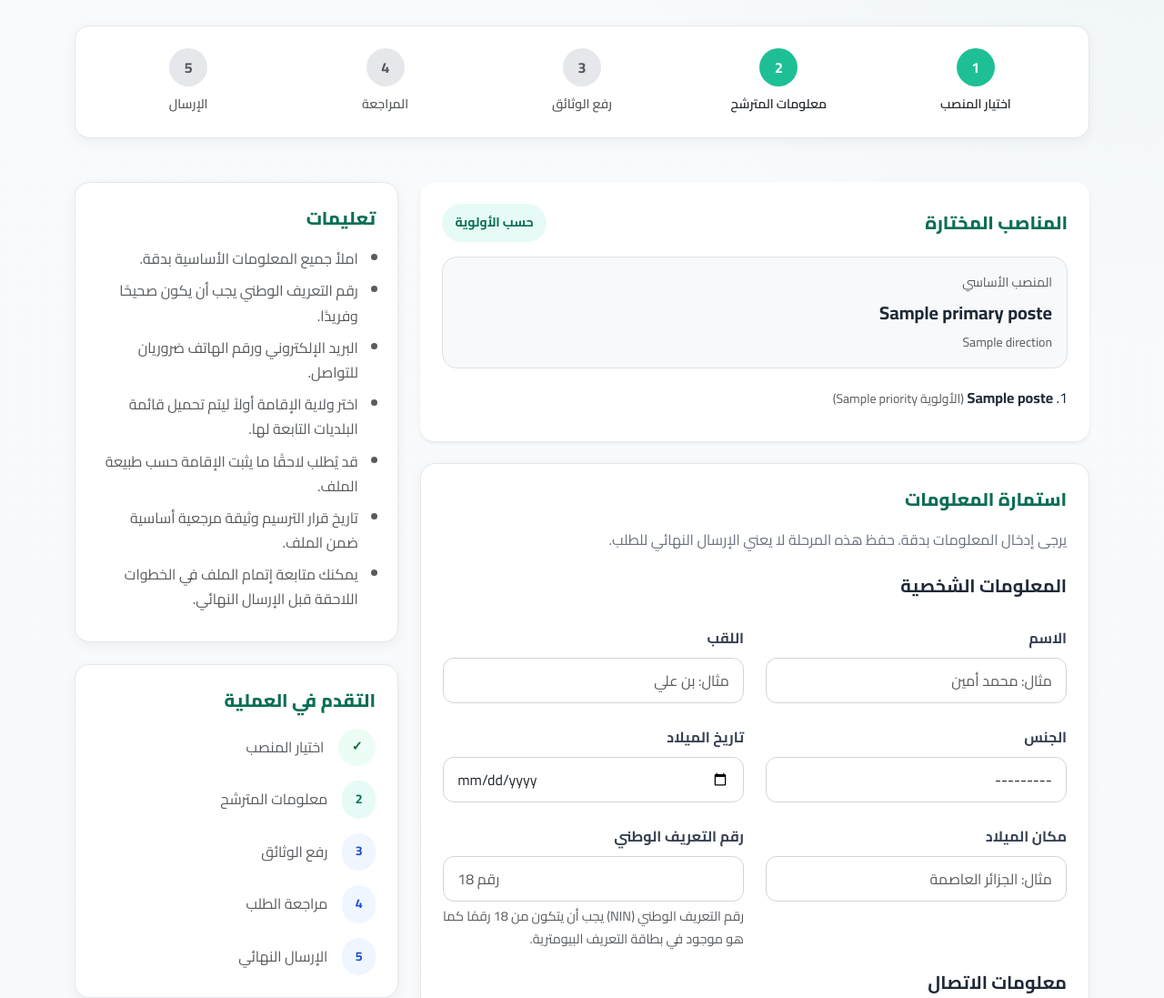
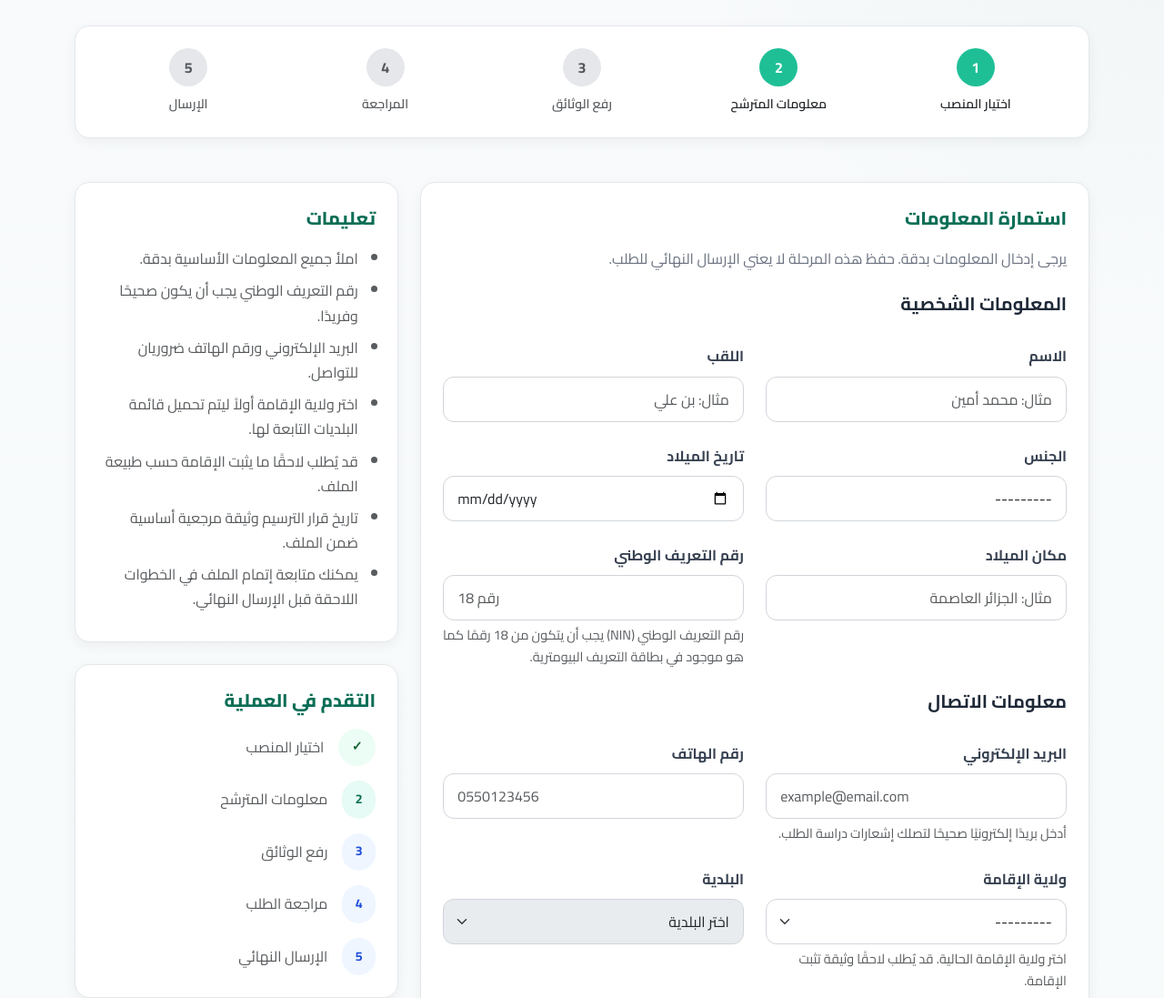
Before and after one commit to wbenelmir/career, a Django app: template templates/public/applications/candidate_information.html in a window 1280 px wide. Shown: the part 230-1327 px from the top of the page at 91% size. Run offline with Django 3.2, Linux system fonts and the light colour scheme; tables that the repository leaves empty hold one stand-in row (values such as "Sample post"); the template is opened without the code that fills it: values that come from a table or form of the project are taken from there, most other values are stand-ins (such as "Sample title", 1, 10 or a date in 2020); parts of the project's set-up code (start-up, migrations or seed data) failed here and were passed over.

```diff
--- a/applications/views.py
+++ b/applications/views.py
@@ -312,7 +312,6 @@ def start_application(request, slug=None):
 
 def candidate_information(request):
 
-    application = _get_draft_application_from_session(request)
     selected_poste = _get_selected_poste_from_session(request)
     if not selected_poste:
         messages.warning(request, "يرجى اختيار الوظيفة أو المنصب أولًا.")
@@ -369,7 +368,6 @@ def candidate_information(request):
         "selected_poste": selected_poste,
         "communes_api_url": reverse("applications:communes_by_wilaya"),
         "selected_commune_id": selected_commune_id,
-        "primary_poste": application.get_primary_poste(),
         "page_title": "المعلومات الشخصية والمهنية",
         "page_subtitle": "يرجى تعبئة البيانات المطلوبة بدقة قبل متابعة الترشح.",
     }
--- a/templates/public/applications/candidate_information.html
+++ b/templates/public/applications/candidate_information.html
@@ -15,38 +15,6 @@
         <div class="row g-4 mt-1">
 
             <div class="col-lg-8">
-
-                <div class="custom-card mb-4 shadow-sm border-0">
-                    <div class="card-body p-4">
-
-                        <div class="d-flex justify-content-between align-items-center mb-3">
-                            <h2 class="section-title mb-0">المناصب المختارة</h2>
-                            <span class="badge-soft-primary">حسب الأولوية</span>
-                        </div>
-
-                        {% if primary_poste %}
-                            <div class="p-3 mb-3 rounded-4 border bg-light">
-                                <div class="text-muted small mb-1">المنصب الأساسي</div>
-                                <div class="fw-bold fs-5">{{ primary_poste.title }}</div>
-                                {% if primary_poste.direction %}
-                                    <div class="text-muted small mt-1">{{ primary_poste.direction }}</div>
-                                {% endif %}
-                            </div>
-                        {% endif %}
-
-                        <ol class="mb-0 ps-3" style="line-height: 2;">
-                            {% for choice in choices %}
-                                {% if choice.priority != 1 %}
-                                    <li class="mb-2">
-                                        <strong>{{ choice.poste.title }}</strong>
-                                        <span class="text-muted small">(الأولوية {{ choice.priority }})</span>
-                                    </li>
-                                {% endif %}
-                            {% endfor %}
-                        </ol>
-
-                    </div>
-                </div>
 
                 <div class="custom-card">
                     <div class="card-body">
```
